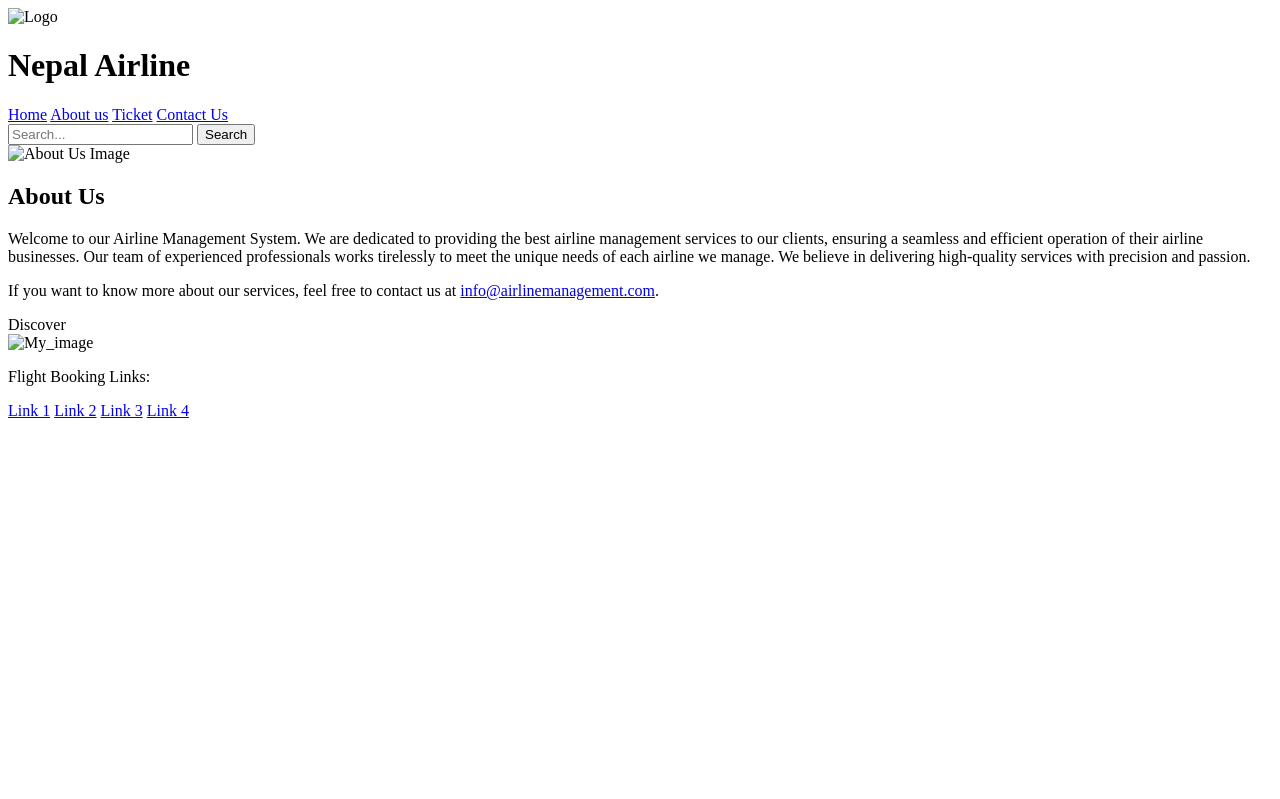
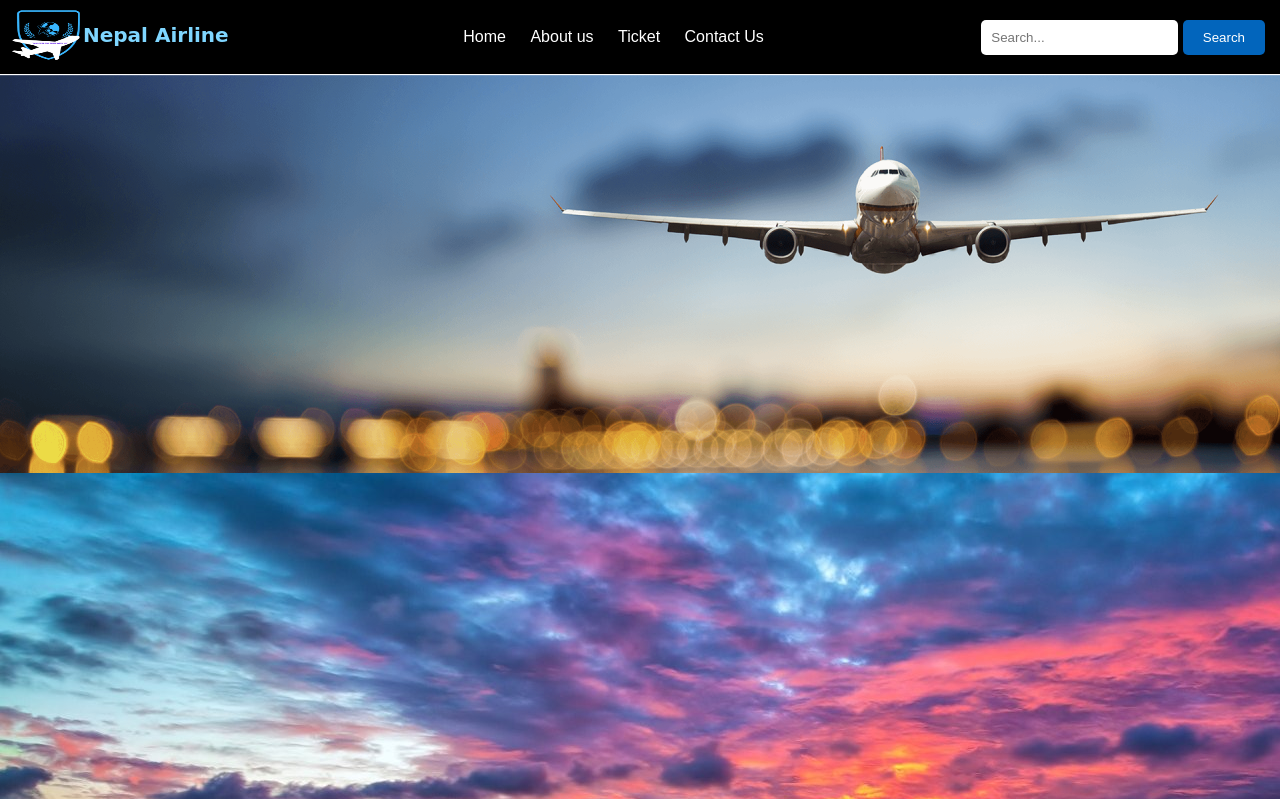
Before and after one commit to rupesh3433/AirlineManagementSystem, a plain HTML site: page index.html in a window 1280 px wide. Shown: the top 799 px of the page. Drawn offline with Linux system fonts and the light colour scheme; the site is published under a folder, as on GitHub Pages, so addresses that start at the root find nothing.

Commit message:
Update index.html

```diff
--- a/index.html
+++ b/index.html
@@ -4,13 +4,13 @@
   <meta charset="UTF-8">
   <meta name="viewport" content="width=device-width, initial-scale=1.0">
   <title>Airlines Website</title>
-  <link rel="stylesheet" href="/css/style.css">
+  <link rel="stylesheet" href="css/style.css">
 </head>
 <body>
   <!-- Navbar -->
   <div class="navbar">
     <div class="logo">
-      <div class="image"><img src="/images/logo5.png" alt="Logo"></div>
+      <div class="image"><img src="images/logo5.png" alt="Logo"></div>
       <div class="name">
         <h1>Nepal Airline</h1>
       </div>
@@ -34,7 +34,7 @@
      <!-- About Us Division -->
 
      <div class="animated-card">
-      <img src="/images/image8.png" alt="About Us Image">
+      <img src="images/image8.png" alt="About Us Image">
       <div class="content">
         <h2>About Us</h2>
         <p>Welcome to our Airline Management System. We are dedicated to providing the best airline management services to our clients, ensuring a seamless and efficient operation of their airline businesses. Our team of experienced professionals works tirelessly to meet the unique needs of each airline we manage. We believe in delivering high-quality services with precision and passion.</p>
@@ -48,7 +48,7 @@
   <!-- Second Division -->
   <div class="second-division">
     <div class="division">
-      <img src="/images/image9.jpg" alt="My_image">
+      <img src="images/image9.jpg" alt="My_image">
     </div>
   </div>
 
```
